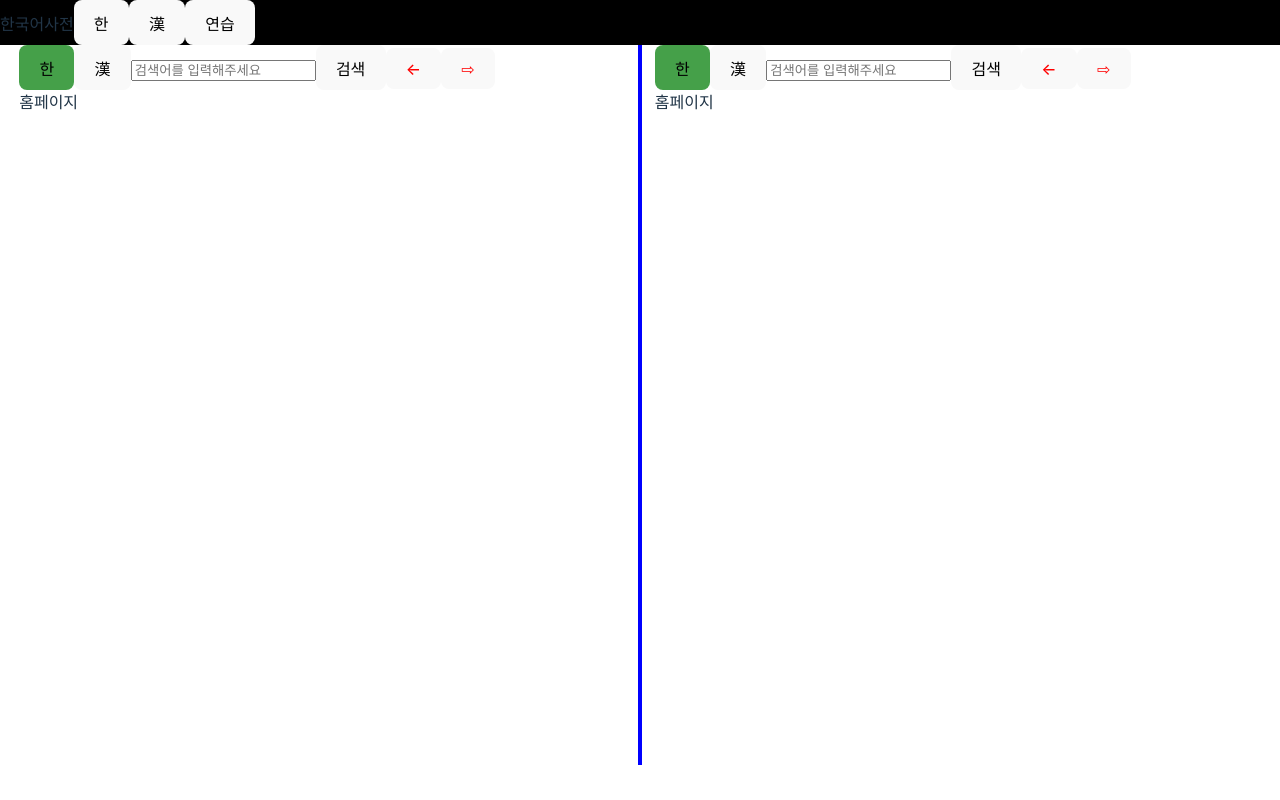
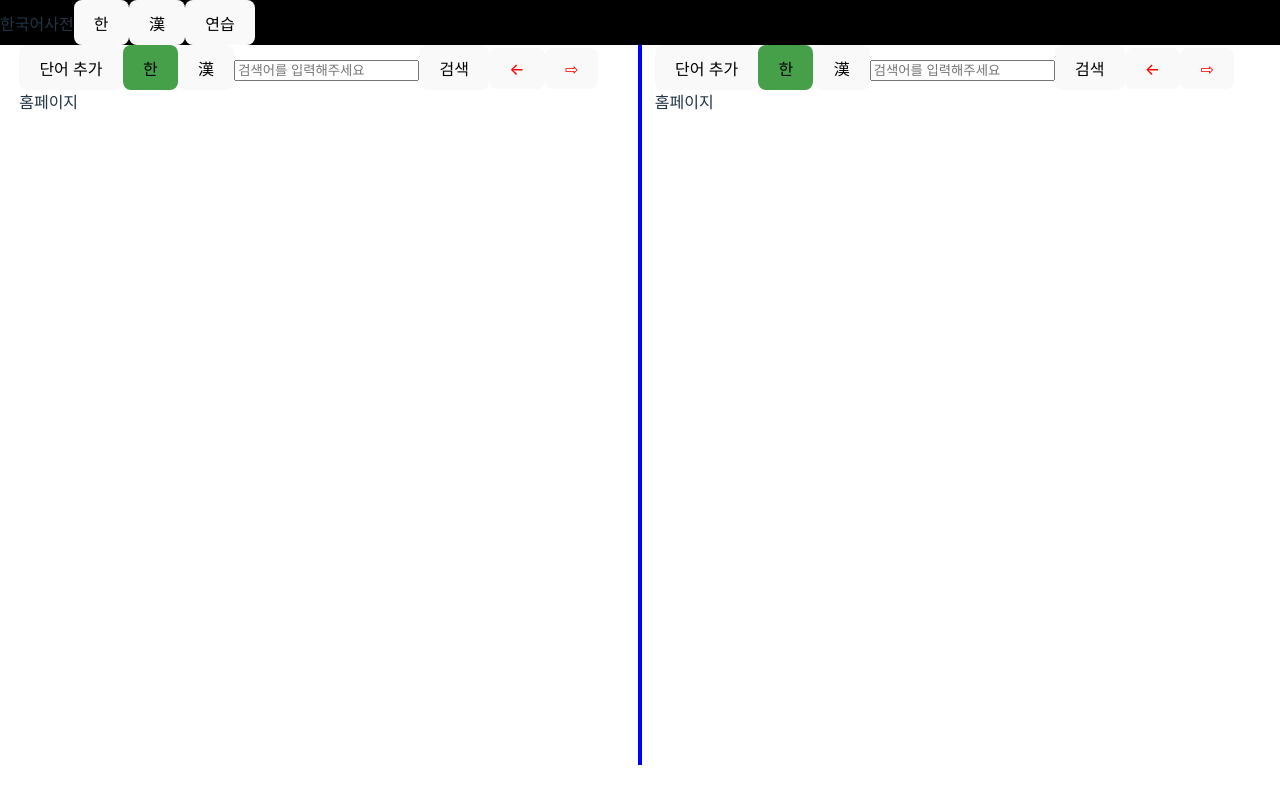
Before and after one commit to krduffy/korean-dictionary, a React (Vite) app in the folder frontend/vite_kordict/: page / in a window 1280 px wide. Built offline with nearby package versions, Linux system fonts and the light colour scheme.

Commit message:
moved add word to a new view

```diff
--- a/frontend/vite_kordict/src/components/panel/NewWordForm.jsx
+++ b/frontend/vite_kordict/src/components/panel/NewWordForm.jsx
@@ -23,8 +23,9 @@ const NewWordForm = () => {
 
   return (
     <>
-      {" "}
+      <div>새 단어 추가</div>
       <form onSubmit={handleSubmit}>
+        <div>
           <label htmlFor="word">word</label>
           <input
             type="text"
@@ -33,7 +34,9 @@ const NewWordForm = () => {
               updateFormDataField("word", e.target.value);
             }}
           ></input>
+        </div>
 
+        <div>
           <label htmlFor="origin">origin</label>
           <input
             type="text"
@@ -42,7 +45,9 @@ const NewWordForm = () => {
               updateFormDataField("origin", e.target.value);
             }}
           ></input>
+        </div>
 
+        <div>
           <label htmlFor="word_type">word_type</label>
           <input
             type="text"
@@ -51,6 +56,7 @@ const NewWordForm = () => {
               updateFormDataField("word_type", e.target.value);
             }}
           ></input>
+        </div>
 
         <button type="submit">추가</button>
       </form>
--- a/frontend/vite_kordict/src/components/panel/Panel.jsx
+++ b/frontend/vite_kordict/src/components/panel/Panel.jsx
@@ -6,6 +6,7 @@ import PaginatedResults from "./paginated_results/PaginatedResults.jsx";
 import KoreanWordView from "./detail_view/KoreanWordView.jsx";
 import HanjaCharView from "./detail_view/HanjaCharView.jsx";
 import { useHistoryManager } from "./useHistoryManager.js";
+import NewWordForm from "./NewWordForm.jsx";
 
 export const ViewContext = createContext(null);
 
@@ -83,6 +84,12 @@ const Panel = () => {
           <HomePage />
         </div>
       )}
+
+      {currentView["view"] === "add_word" && (
+        <div>
+          <NewWordForm />
+        </div>
+      )}
     </ViewContext.Provider>
   );
 };
--- a/frontend/vite_kordict/src/components/panel/fixed_header/PanelHeader.jsx
+++ b/frontend/vite_kordict/src/components/panel/fixed_header/PanelHeader.jsx
@@ -1,8 +1,9 @@
-import React from "react";
+import React, { useContext } from "react";
 import PropTypes from "prop-types";
 import SearchBar from "./SearchBar.jsx";
 import ViewHistoryNavigator from "./ViewHistoryNavigator.jsx";
 import "./styles/panel-header-styles.css";
+import { ViewContext } from "../Panel.jsx";
 
 const PanelHeader = ({
   canNavigateBack,
@@ -10,8 +11,29 @@ const PanelHeader = ({
   canNavigateForward,
   getFollowingView,
 }) => {
+  const currentView = useContext(ViewContext)["currentView"];
+  const updateViewAndPushToHistory =
+    useContext(ViewContext)["updateViewAndPushToHistory"];
+
   return (
     <div className="fixed-header">
+      <button
+        onClick={() => {
+          if (currentView.view !== "add_word") {
+            updateViewAndPushToHistory({
+              view: "add_word",
+              value: 0,
+              searchBarInitialState: {
+                boxContent: "",
+                dictionary: "korean",
+              },
+            });
+          }
+        }}
+      >
+        단어 추가
+      </button>
+
       <SearchBar />
       <ViewHistoryNavigator
         canNavigateBack={canNavigateBack}
--- a/frontend/vite_kordict/src/components/panel/paginated_results/PaginatedResults.jsx
+++ b/frontend/vite_kordict/src/components/panel/paginated_results/PaginatedResults.jsx
@@ -6,7 +6,6 @@ import HanjaExampleResult from "./HanjaExampleResult.jsx";
 import PageChanger from "./PageChanger.jsx";
 import { useAPIFetcher } from "../useAPIFetcher.js";
 import { LoadingMessage } from "../../LoadingMessage.jsx";
-import NewWordForm from "../NewWordForm.jsx";
 
 const PaginatedResults = ({ searchType, searchTerm }) => {
   /* Below are the result types and required keys in formParms and functions (both dictionaries)
@@ -75,7 +74,6 @@ const PaginatedResults = ({ searchType, searchTerm }) => {
 
   return (
     <>
-      <NewWordForm />
       {loading || !searchResults || !searchResults.results ? (
         <LoadingMessage />
       ) : searchResults.count === 0 ? (
```
Lines whose indentation alone changed are shown as unchanged.
